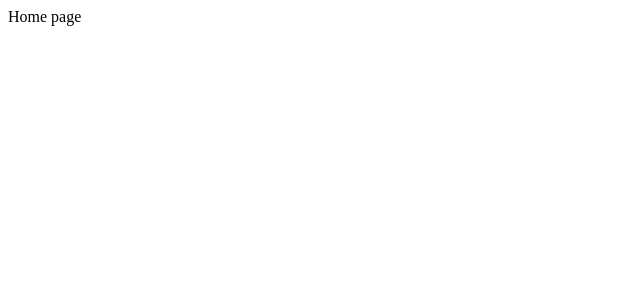
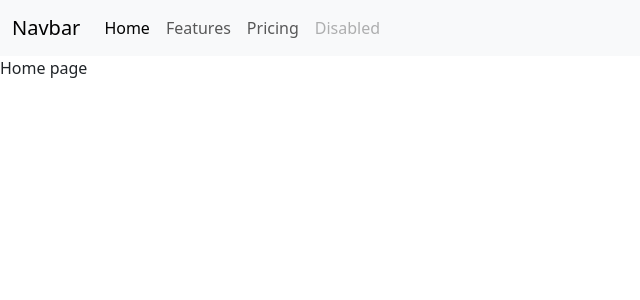
Before and after one commit to vijay-weberon/nextjs_learn, a Next.js app: page / in a window 1280 px wide. Shown: the top 300 px of the page, without its empty margins (0-640 px from the left). Built offline with nearby package versions, Linux system fonts and the light colour scheme.

Commit message:
created a layout.js

```diff
--- a/app/layout.js
+++ b/app/layout.js
@@ -1,3 +1,5 @@
+import 'bootstrap/dist/css/bootstrap.min.css';
+
 export const metadata = {
   title: 'Next.js',
   description: 'Generated by Next.js',
@@ -6,7 +8,32 @@
 export default function RootLayout({ children }) {
  return (
     <html lang="en">
-      <body>{children}</body>
+      <body>
+      <nav class="navbar navbar-expand-lg bg-light">
+  <div class="container-fluid">
+    <a class="navbar-brand" href="#">Navbar</a>
+    <button class="navbar-toggler" type="button" data-bs-toggle="collapse" data-bs-target="#navbarNav" aria-controls="navbarNav" aria-expanded="false" aria-label="Toggle navigation">
+      <span class="navbar-toggler-icon"></span>
+    </button>
+    <div class="collapse navbar-collapse" id="navbarNav">
+      <ul class="navbar-nav">
+        <li class="nav-item">
+          <a class="nav-link active" aria-current="page" href="#">Home</a>
+        </li>
+        <li class="nav-item">
+          <a class="nav-link" href="#">Features</a>
+        </li>
+        <li class="nav-item">
+          <a class="nav-link" href="#">Pricing</a>
+        </li>
+        <li class="nav-item">
+          <a class="nav-link disabled">Disabled</a>
+        </li>
+      </ul>
+    </div>
+  </div>
+</nav>
+        {children}</body>
     </html>
   )
 }
--- a/package.json
+++ b/package.json
@@ -9,8 +9,9 @@
     "lint": "next lint"
   },
   "dependencies": {
+    "bootstrap": "^5.3.2",
+    "next": "14.0.0",
     "react": "^18",
-    "react-dom": "^18",
-    "next": "14.0.0"
+    "react-dom": "^18"
   }
 }
```
Also changed, not shown: 1 other file (tests, documents, lock files or other folders).
